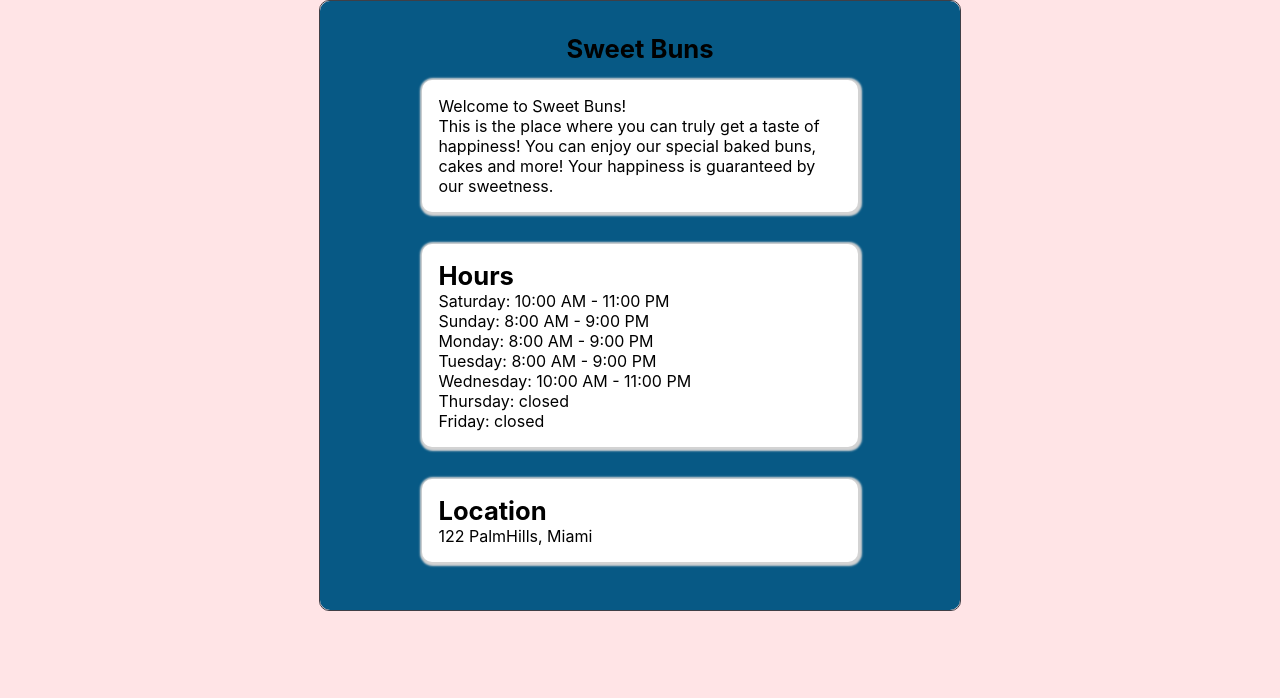
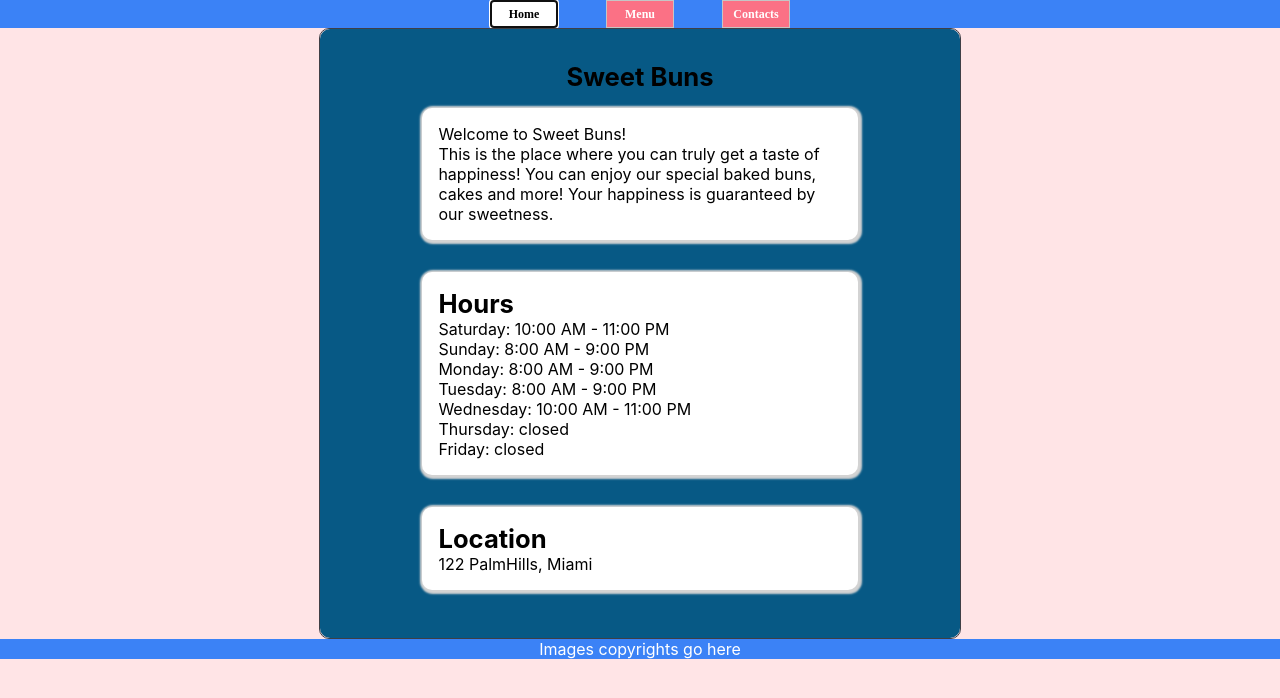
Before and after one commit to YossraElhaddad/Restaurant-Page, a website built with webpack: page dist/index.html in a window 1280 px wide. Built offline with nearby package versions, Linux system fonts and the light colour scheme.

Commit message:
Add header and footer and link content to navigator links (for home tab only)

```diff
--- a/src/content.js
+++ b/src/content.js
@@ -32,12 +32,20 @@ const navContent = (() => {
         location.prepend(locationText);
         //hours.before(hoursText);
         //location.before(locationText);
-
         console.log("Hurraay! Done!");
         //return homeContent;
     }
 
-    return { getHome };
+
+    const getMenu = () => {
+
+    }
+
+    const getContacts = () => {
+
+    }
+
+    return { getHome, getMenu, getContacts };
 })();
 
 export default navContent;
--- a/src/index.js
+++ b/src/index.js
@@ -1,4 +1,19 @@
 console.log("This is a test to ensure everything is running correctly.");
 import contentCreator from './content';
+import staticContent from './static';
 
-contentCreator.getHome();
+const header = staticContent.addHeader();
+const footer = staticContent.addFooter();
+
+document.body.prepend(header);
+document.body.appendChild(footer);
+
+window.addEventListener('load', (event) => {
+    //getting first child of header which is navigator then getting the first child of navigator which is home link
+    event.preventDefault();
+    const home = document.getElementById('home');
+    home.tabIndex = 0;
+    home.focus();
+    contentCreator.getHome();
+
+});
--- /dev/null
+++ b/src/static.js
@@ -0,0 +1,74 @@
+import './style.css';
+import contentCreator from './content';
+
+const staticContent = (() => {
+    const content = document.querySelector('#content');
+
+    const removeContent = () => {
+        if (content.hasChildNodes) {
+            for (let i = 0; i < content.children.length; i++) {
+                content.children[i].remove();
+            }
+        }
+    }
+
+    const createLists = () => {
+        const tabList = document.createElement('ul');
+        const home = document.createElement('li');
+        const menu = document.createElement('li');
+        const contact = document.createElement('li');
+
+        home.setAttribute('id', 'home');
+        menu.tabIndex = 0;
+        contact.tabIndex = 0;
+
+        home.textContent = "Home";
+        menu.textContent = "Menu";
+        contact.textContent = "Contacts";
+
+        tabList.append(home, menu, contact);
+
+        home.addEventListener('click', () => {
+            removeContent();
+            contentCreator.getHome();
+        });
+
+        menu.addEventListener('click', () => {
+            removeContent();
+            contentCreator.getMenu();
+        });
+
+        contact.addEventListener('click', () => {
+            removeContent();
+            contentCreator.getContacts();
+        });
+
+        return tabList;
+
+    }
+    const addHeader = () => {
+        const header = document.createElement('header');
+        const navigator = document.createElement('nav');
+
+        navigator.appendChild(createLists());
+        header.appendChild(navigator);
+        return header;
+    }
+
+
+
+    const addFooter = () => {
+        const footer = document.createElement('footer');
+        const reference = document.createElement('div');
+        reference.textContent = "Images copyrights go here";
+        footer.appendChild(reference);
+        return footer;
+
+    }
+
+
+    return { addHeader, addFooter };
+
+})();
+
+export default staticContent;
--- a/src/style.css
+++ b/src/style.css
@@ -26,7 +26,9 @@ div {
     justify-content: center;
 }
 
-.home-container {
+.home-container,
+.menu-container,
+.contact-container {
     display: flex;
     flex-direction: column;
     align-items: center;
@@ -48,3 +50,53 @@ p {
     font-size: 1.6rem;
     font-family: -apple-system, BlinkMacSystemFont, 'Segoe UI', Roboto, Oxygen, Ubuntu, Cantarell, 'Open Sans', 'Helvetica Neue', sans-serif;
 }
+
+header,
+footer {
+    display: flex;
+    align-items: center;
+    justify-content: center;
+    background-color: #3B82F6;
+    color: white;
+    width: 100vw;
+}
+
+ul {
+    display: flex;
+    width: 300px;
+    align-items: center;
+    justify-content: space-between;
+}
+
+li,
+#home {
+    text-decoration: none;
+    list-style: none;
+    background-color: #FB7185;
+    color: white;
+    width: 60px;
+    height: 20px;
+    text-align: center;
+    font-size: 12px;
+    line-height: 20px;
+    padding: 3px;
+    border: 0.5px solid #c5c5c5;
+    font-weight: bold;
+}
+
+#home:focus {
+    background-color: white;
+    color: black;
+}
+
+li:focus {
+    background-color: white;
+    color: black;
+}
+
+li:hover,
+#home:hover {
+    cursor: pointer;
+    text-decoration: underline;
+    background-color: #d64b60;
+}
```
Also changed, not shown: dist/main.js.
